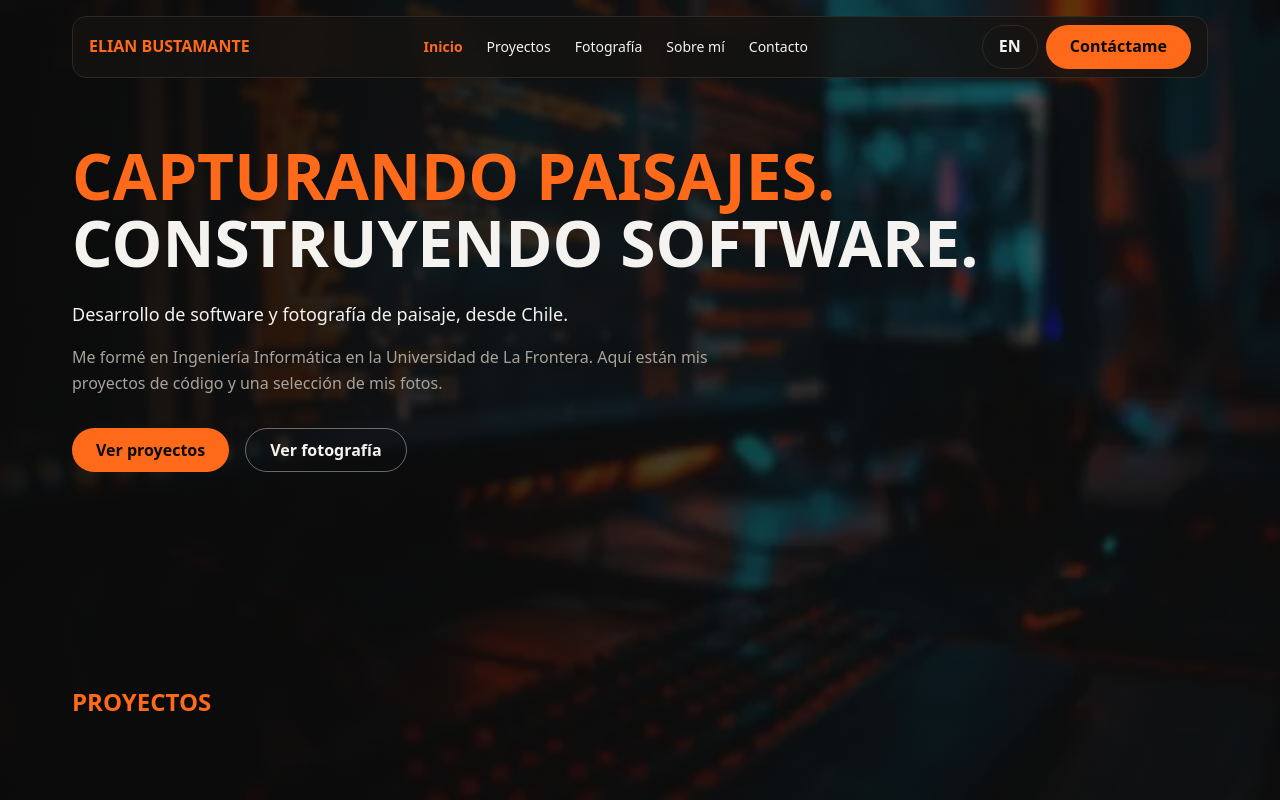
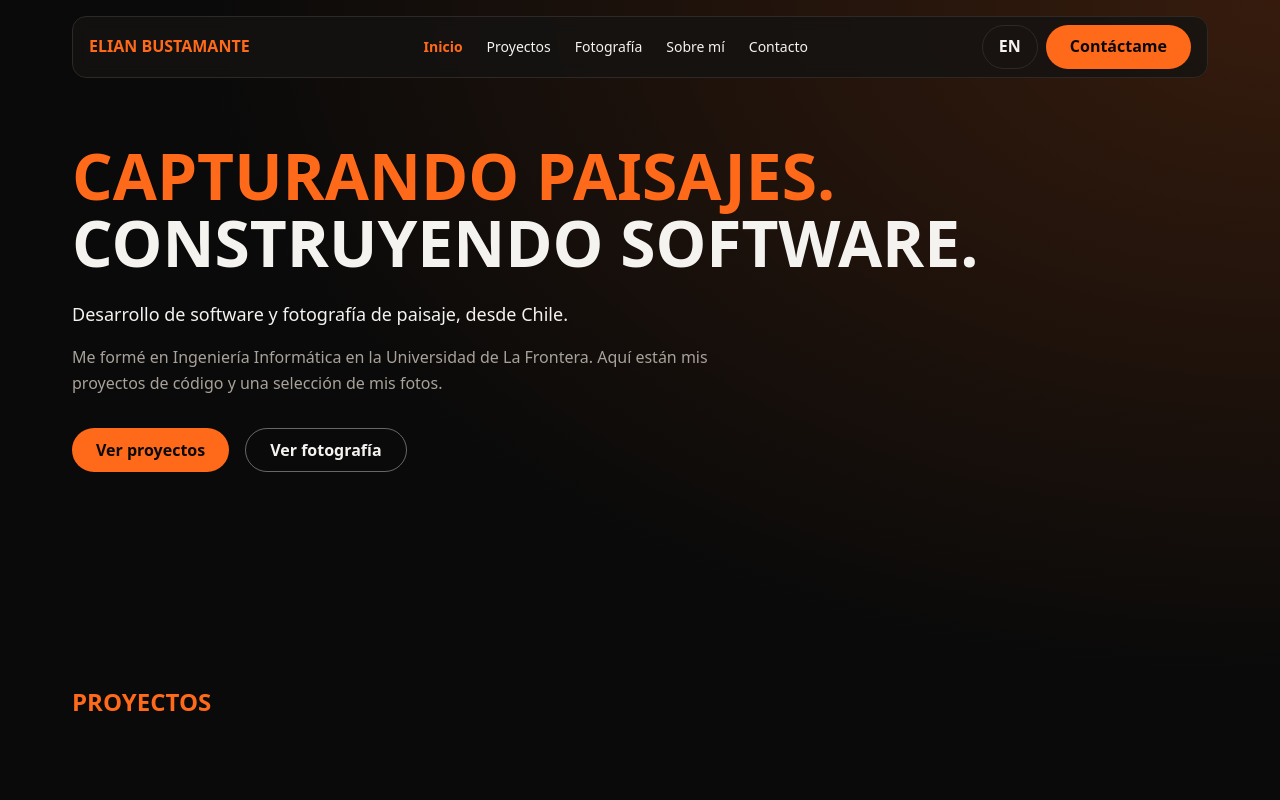
Before and after one commit to ElianBustamante/ElianBustamante.github.io, a React (Vite) app: page / in a window 1280 px wide. Shown: the top 800 px of the page. Built offline with nearby package versions, Linux system fonts and the light colour scheme.

Commit message:
fix: hero background image uses cover and separate layer

```diff
--- a/src/App.jsx
+++ b/src/App.jsx
@@ -4,21 +4,12 @@ import Section from './components/Section'
 import Footer from './components/Footer'
 import PhotoGallery from './components/PhotoGallery'
 
-const bgModules = import.meta.glob('./assets/hero-bg.webp', { eager: true, query: '?url', import: 'default' })
-const bgUrl = bgModules['./assets/hero-bg.webp']
-
 function App() {
-  const backgroundStyle = bgUrl
-    ? {
-        backgroundImage: `linear-gradient(to right, rgba(10,10,10,0.95), rgba(10,10,10,0.6)), url(${bgUrl})`,
-        backgroundSize: '100% 100svh',
-        backgroundRepeat: 'no-repeat',
-      }
-    : {
-        backgroundImage: 'radial-gradient(ellipse at top right, rgba(255,106,26,0.18), transparent 60%)',
-        backgroundSize: '100% 100svh',
-        backgroundRepeat: 'no-repeat',
-      }
+  const backgroundStyle = {
+    backgroundImage: 'radial-gradient(ellipse at top right, rgba(255,106,26,0.18), transparent 60%)',
+    backgroundSize: '100% 100svh',
+    backgroundRepeat: 'no-repeat',
+  }
 
   return (
     <div style={backgroundStyle} className="min-h-screen">
--- a/src/components/Hero.jsx
+++ b/src/components/Hero.jsx
@@ -1,4 +1,7 @@
 import { useTranslation } from 'react-i18next'
+
+const bgModules = import.meta.glob('../assets/hero-bg.webp', { eager: true, query: '?url', import: 'default' })
+const bgUrl = bgModules['../assets/hero-bg.webp']
 
 export default function Hero() {
   const { t } = useTranslation()
@@ -6,9 +9,33 @@ export default function Hero() {
   return (
     <section
       id="inicio"
-      className="max-w-[1200px] mx-auto px-4 md:px-6 lg:px-8 min-h-[70svh] flex flex-col justify-start pt-10 md:pt-16"
+      className="relative min-h-[70svh] flex flex-col justify-start pt-10 md:pt-16"
     >
-      <div className="w-full text-left">
+      {bgUrl && (
+        <div
+          className="absolute inset-0 -z-10"
+          style={{
+            backgroundImage: `url(${bgUrl})`,
+            backgroundSize: 'cover',
+            backgroundPosition: 'center top',
+            backgroundRepeat: 'no-repeat'
+          }}
+        >
+          <div
+            className="absolute inset-0 md:hidden"
+            style={{
+              backgroundImage: 'linear-gradient(to top, #0a0a0a 0%, transparent 6rem), linear-gradient(to bottom, rgba(10,10,10,0.85), rgba(10,10,10,0.7))'
+            }}
+          />
+          <div
+            className="absolute inset-0 hidden md:block"
+            style={{
+              backgroundImage: 'linear-gradient(to top, #0a0a0a 0%, transparent 6rem), linear-gradient(to right, rgba(10,10,10,0.95), rgba(10,10,10,0.6))'
+            }}
+          />
+        </div>
+      )}
+      <div className="w-full max-w-[1200px] mx-auto px-4 md:px-6 lg:px-8 text-left">
         <h1 className="uppercase font-extrabold text-[clamp(2.25rem,5vw,4rem)] leading-[1.05] max-w-[60rem]">
           <span className="block text-accent hero-in lg:whitespace-nowrap" style={{ animationDelay: '0ms' }}>
             {t('hero.titleLine1')}
```
